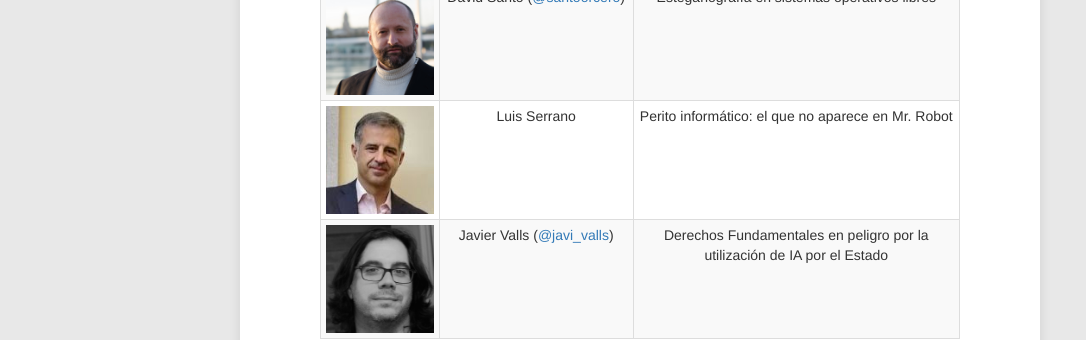
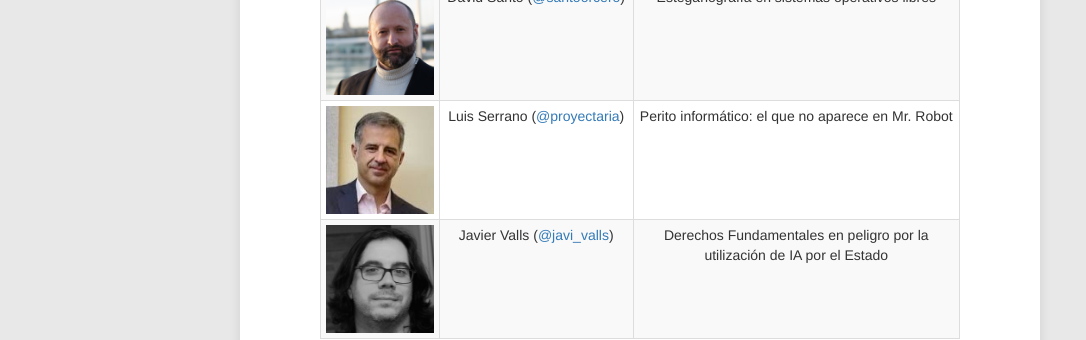
Before and after one commit to Interferencias/interferencias.github.io, a Jekyll site: the page built from _pages/jasyp/jasyp.md, in a window 1280 px wide and 900 px high, scrolled down 5760 px. Shown: the part 152-492 px from the top of the window, without its empty margins (0-1086 px from the left). Built offline with Jekyll 4.4.1, drawn with Linux system fonts in a browser that asks for light colours; nearby versions of some CDN libraries.

Commit message:
Corrige errata

```diff
--- a/_pages/jasyp/jasyp.md
+++ b/_pages/jasyp/jasyp.md
@@ -752,7 +752,7 @@ Lo que aquí podéis encontrar es la programación de las diferentes charlas que
 						<img src="{{ site.url }}{{ "/assets/images/jasyp/18/participantes/luis_serrano.jpg" }}" height="250" width="250">
 					</td>
 					<td>
-						<div class="speaker22">Luis Serrano
+						<div class="speaker22">Luis Serrano (<a href="https://twitter.com/proyectaria">@proyectaria</a>)
               <div class="bio22">
                 <b>Formación:</b>
                 <ul>
```
